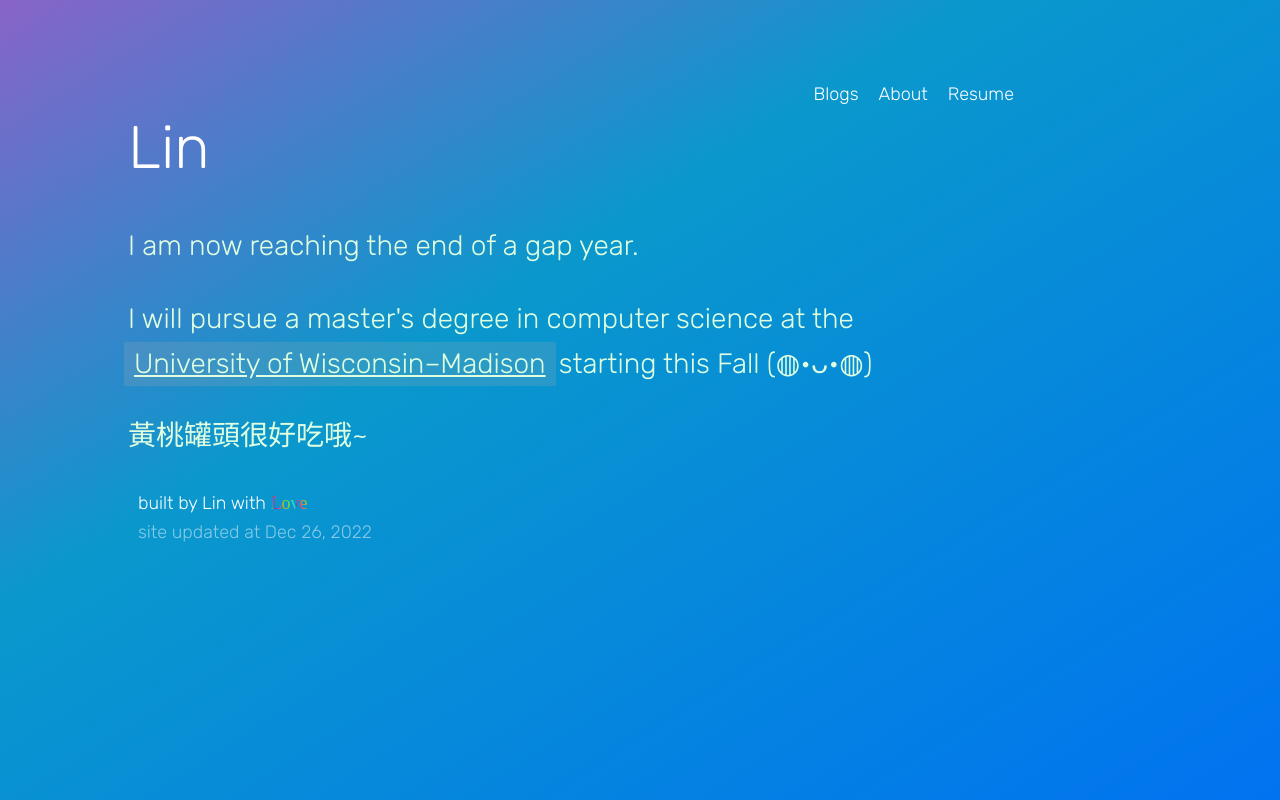
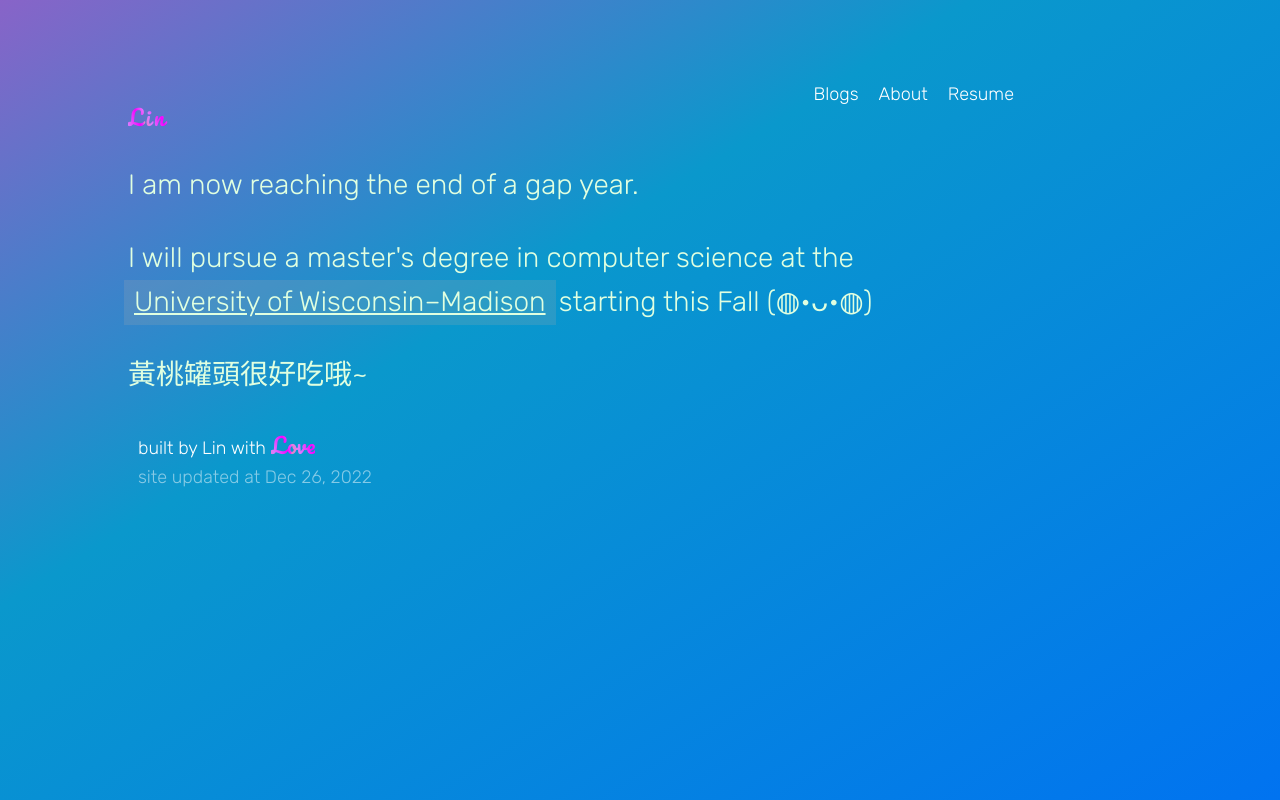
Before and after one commit to luckyhlin/personal-site, a Next.js app: page / in a window 1280 px wide. Built offline with nearby package versions, Linux system fonts and the light colour scheme.

Commit message:
update about; update font color, add a new cursive (handwriting) font; UI tiny updates

```diff
--- a/components/footage-text.js
+++ b/components/footage-text.js
@@ -3,18 +3,18 @@ import Name from "./name";
 import Link from "next/link";
 import styles from "./footage-text.module.scss";
 
-export default function FootageText({ lightColor }) {
+export default function FootageText({ isHome }) {
     return (
         <>
             built by <Name/> with <Link href="/about#Love">
                 <a className={
                     // lightColor ? styles.lightFootageColor : styles.darkFootageColor}>
-                    styles.footageRainbowText
+                    isHome ? styles.footageRainbowText : styles.footageDynamicText
                 }>
                 Love
                 </a>
             </Link>
-            <UpdatedAt lightColor={lightColor}/>
+            <UpdatedAt lightColor={isHome}/>
         </>
     )
 }
--- a/components/footage-text.module.scss
+++ b/components/footage-text.module.scss
@@ -8,7 +8,13 @@
     color: rgba(255, 150, 0, 0.8);
 }
 
-.footageRainbowText {
-    @extend .rainbowText;
+.footageDynamicText {
+    @include dynamicText;
     animation: rainbow 120s linear infinite;
 }
+
+.footageRainbowText {
+    @include dynamicText;
+    animation: rainbow 120s linear infinite;
+    //background-image: linear-gradient(250deg, #1e5799, #2ce0bf, #76dd2c, #dba62b, #ff1493, #1e5799);
+}
--- a/components/layout.js
+++ b/components/layout.js
@@ -52,7 +52,10 @@ export default function Layout({ title, useComment, children, home }) {
                         </Link>
                         <h2 className={utilStyles.headingLg}>
                             <Link href="/">
-                                <a className={utilStyles.colorInherit}>{Name()}</a>
+                                <a className={[
+                                    utilStyles.colorInherit,
+                                    styles.titleFont
+                                ].join(" ")}>{"💕 "+Name()+" 💗"}</a>
                             </Link>
                         </h2>
                     </>
--- a/components/layout.module.scss
+++ b/components/layout.module.scss
@@ -8,6 +8,12 @@
     display: flex;
     flex-direction: column;
     align-items: center;
+}
+
+.titleFont {
+    font-family: 'Pacifico', cursive;
+    font-size: 130%;
+    letter-spacing: 3px;
 }
 
 .backToHome {
--- a/pages/about.js
+++ b/pages/about.js
@@ -69,7 +69,7 @@ export default function About() {
                         <li>video clipping & photography</li>
                     </ul>
                     and <span className={styles.aboutRainbowText}
-                              id="Love" style={{fontSize: "120%"}}>staying with family, friends & her (◍•ᴗ•◍)</span>
+                              id="Love" style={{fontSize: "130%"}}>staying with family, friends & her ◍•ᴗ•◍</span>
                 </div>
                 <h1 className={styles.aboutHeading} id="Motivation">Motivation</h1>
                 <div className={styles.aboutParagraph}>
--- a/pages/index.js
+++ b/pages/index.js
@@ -26,7 +26,7 @@ export default function HomePage() {
                     </Link>
                     <Description/>
                     <div className={styles.updatedAtContainer}>
-                        <FootageText lightColor={true}/>
+                        <FootageText isHome={true}/>
                     </div>
                 </div>
 
--- a/styles/about.module.scss
+++ b/styles/about.module.scss
@@ -24,5 +24,5 @@
 }
 
 .aboutRainbowText {
-    @extend .rainbowText
+    @include dynamicText;
 }
--- a/styles/animation.scss
+++ b/styles/animation.scss
@@ -19,11 +19,11 @@
   }
 }
 
-.rainbowText {
-  font-family: cursive;
-  font-size: 100%;
+@mixin dynamicText {
+  font-family: 'Pacifico', cursive;
+  font-size: 120%;
   color: transparent;
-  background: linear-gradient(250deg, #1e5799, #2ce0bf, #76dd2c, #dba62b, #ff1493, #1e5799);
+  background-image: linear-gradient(250deg, rgba(225, 171, 255, 1), rgba(245, 0, 255, 1), rgba(221, 122, 255, 1), rgb(241, 131, 160));
   animation: rainbow 64s linear infinite;
   background-size: 60% 100%;
   -webkit-background-clip: text;
--- a/styles/font.css
+++ b/styles/font.css
@@ -12,3 +12,10 @@
     font-weight: auto;
     font-style: auto;
 }
+
+@font-face {
+    font-family: 'Pacifico';
+    src: url("../fonts/Pacifico-Regular.ttf");
+    font-weight: auto;
+    font-style: auto;
+}
--- a/styles/home.module.scss
+++ b/styles/home.module.scss
@@ -67,13 +67,16 @@
 }
 
 .headingTextPrimary {
+    font-family: 'Pacifico', cursive;
+    letter-spacing: 3px;
     display: inline-block;
-    font-size: 60px;
+    font-size: 72px;
     @media (max-width: 768px) {
-        font-size: 48px;
+        font-size: 60px;
     }
     color: $home-page-text-color;
     animation: moveInLeft 2s;
+    @include dynamicText;
 }
 
 .postSummaryContainer {
@@ -82,6 +85,7 @@
 
 .postSummaryHeading {
     /*margin-left: 10px;*/
+    font-family: 'Pacifico', cursive;
     display: block;
     color: $blog-summary-text-color;
     font-size: 50px;
```
Also changed, not shown: components/blog-summary.js (+6 -1 lines), fonts/Pacifico-Regular.ttf (added), 1 other file (tests, documents, lock files or other folders).
